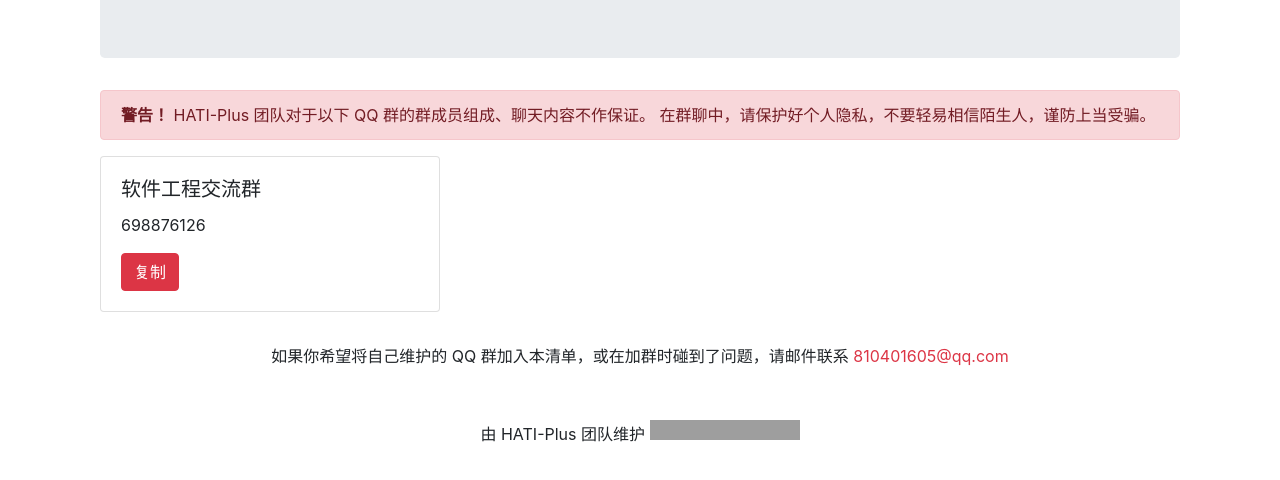
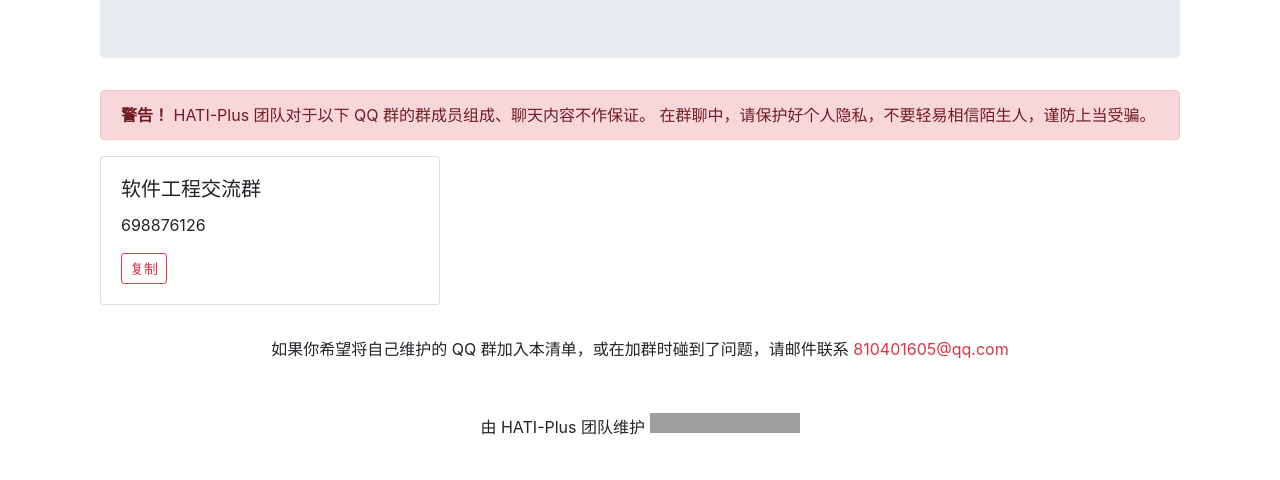
Before and after one commit to 810401605/hati-plus.github.io, a plain HTML site: page group.html in a window 1280 px wide. Shown: the part 228-708 px from the top of the page. Drawn offline with nearby package versions, Linux system fonts and the light colour scheme; grey boxes are pictures that could not be loaded.

Commit message:
set copy btn

```diff
--- a/group.html
+++ b/group.html
@@ -34,7 +34,9 @@
                 <div class="card-body">
                   <h5 class="card-title">软件工程交流群</h5>
                   <p class="card-text">698876126</p>
-                  <a href="#" class="btn btn-danger">复制</a>
+                  <button type="button" class="btn btn-sm btn-outline-danger" onclick="return copy(this, 698876126)">
+                    复制
+                  </button>
                 </div>
               </div>
             </div>
@@ -56,6 +58,23 @@
     </footer>
     <script src="/JS/bootstrap.js"></script>
 
+ <script>
+
+function copy(btn, groupNumber) {
+    const el = document.createElement("textarea");
+    el.value = groupNumber;
+    document.body.appendChild(el);
+    el.select();
+    document.execCommand("copy");
+    document.body.removeChild(el);
+    btn.innerHTML = "复制成功";
+    setTimeout(() => (btn.innerHTML = "复制"), 3000);
+  }
+
+</script>
+
+
+
 
 </body>
 </html>
```
